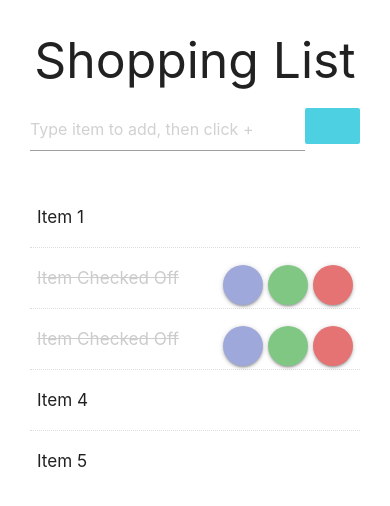
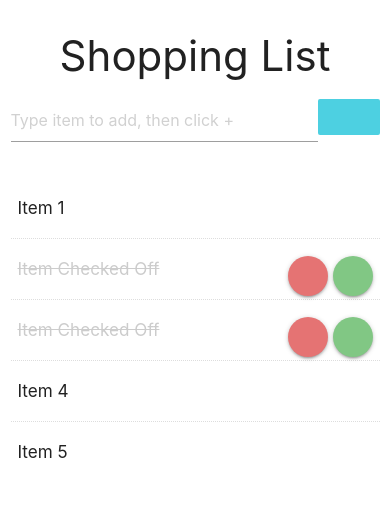
Before and after one commit to andypyle/jquery-shopping-list, a plain HTML site: page index.html in a window 390 px wide. Drawn offline with nearby package versions, Linux system fonts and the light colour scheme.

Commit message:
Changed header size on smaller screen sizes, enabled swipe dismiss on checked off list items.

```diff
--- a/css/style.css
+++ b/css/style.css
@@ -1,5 +1,10 @@
-.shopping-list {
-
+@media only screen and (max-width: 600px){
+	.container {
+		width: 100%;
+	}
+	h2.pageheader {
+		font-size: 3em;
+	}
 }
 
 .shopping-list li {
--- a/index.html
+++ b/index.html
@@ -15,7 +15,7 @@
 <body>
 	<header class="container">
 		<div class="col s12">
-			<h2 class="header center-align">Shopping List</h2>
+			<h2 class="header center-align pageheader">Shopping List</h2>
 		</div>
 	</header>
 
@@ -38,21 +38,19 @@
 								</span>
 							</p>
 						</li>
-						<li class="row">
+						<li class="row dismissable">
 							<p class="flow-text done">Item Checked Off
 								<span class="right">
-									<a href="#!" class="btn-floating indigo lighten-3"><i class="mdi-av-playlist-add"></i></a>
+									<a href="#!" class="btn-floating red lighten-2"><i class="mdi-navigation-close"></i></a>
 									<a href="#!" class="btn-floating green lighten-2"><i class="mdi-navigation-check"></i></a>
-									<a href="#!" class="btn-floating red lighten-2"><i class="mdi-navigation-close"></i></a>
 								</span>
 							</p>
 						</li>
-						<li class="row">
+						<li class="row dismissable">
 							<p class="flow-text done">Item Checked Off
 								<span class="right">
-									<a href="#!" class="btn-floating indigo lighten-3"><i class="mdi-av-playlist-add"></i></a>
+									<a href="#!" class="btn-floating red lighten-2"><i class="mdi-navigation-close"></i></a>
 									<a href="#!" class="btn-floating green lighten-2"><i class="mdi-navigation-check"></i></a>
-									<a href="#!" class="btn-floating red lighten-2"><i class="mdi-navigation-close"></i></a>
 								</span>
 							</p>
 						</li>
```
